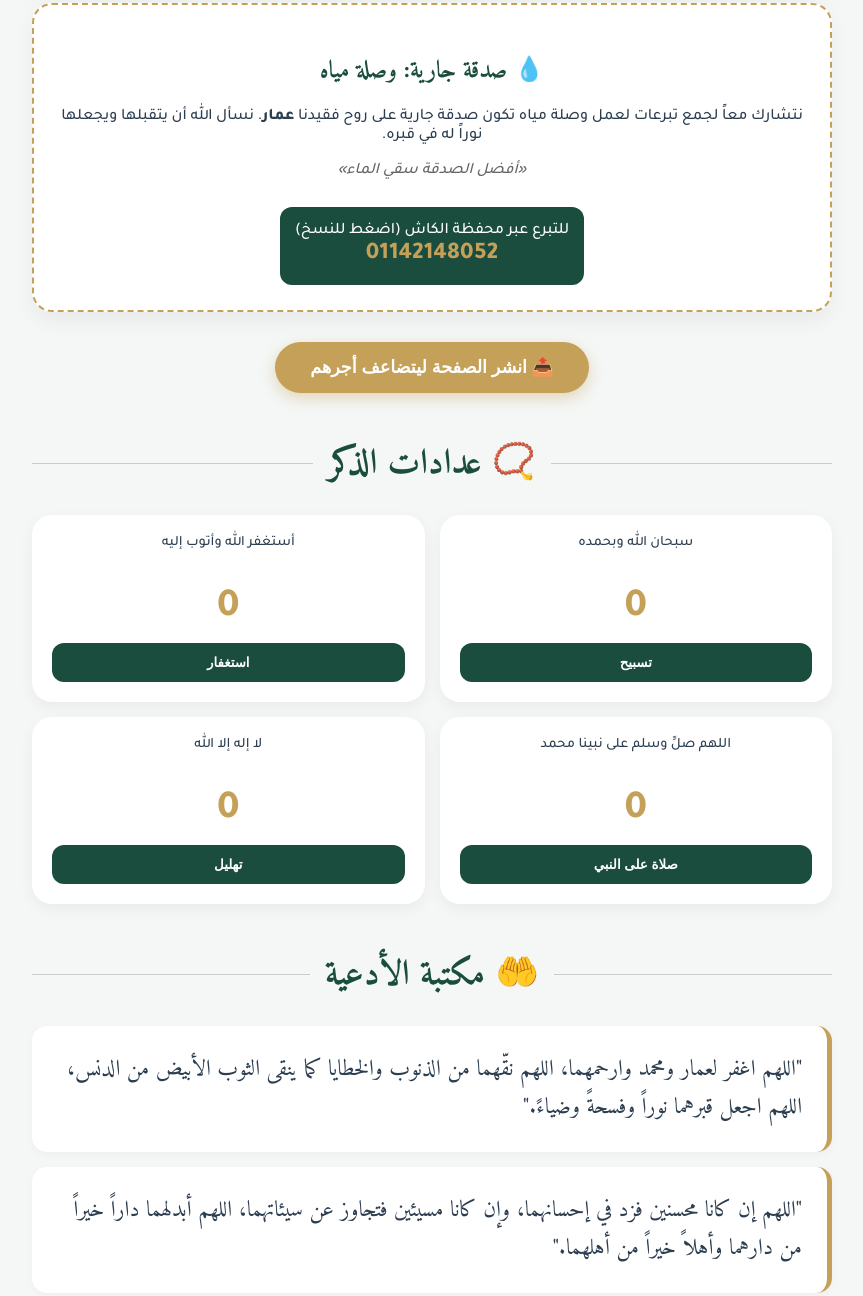
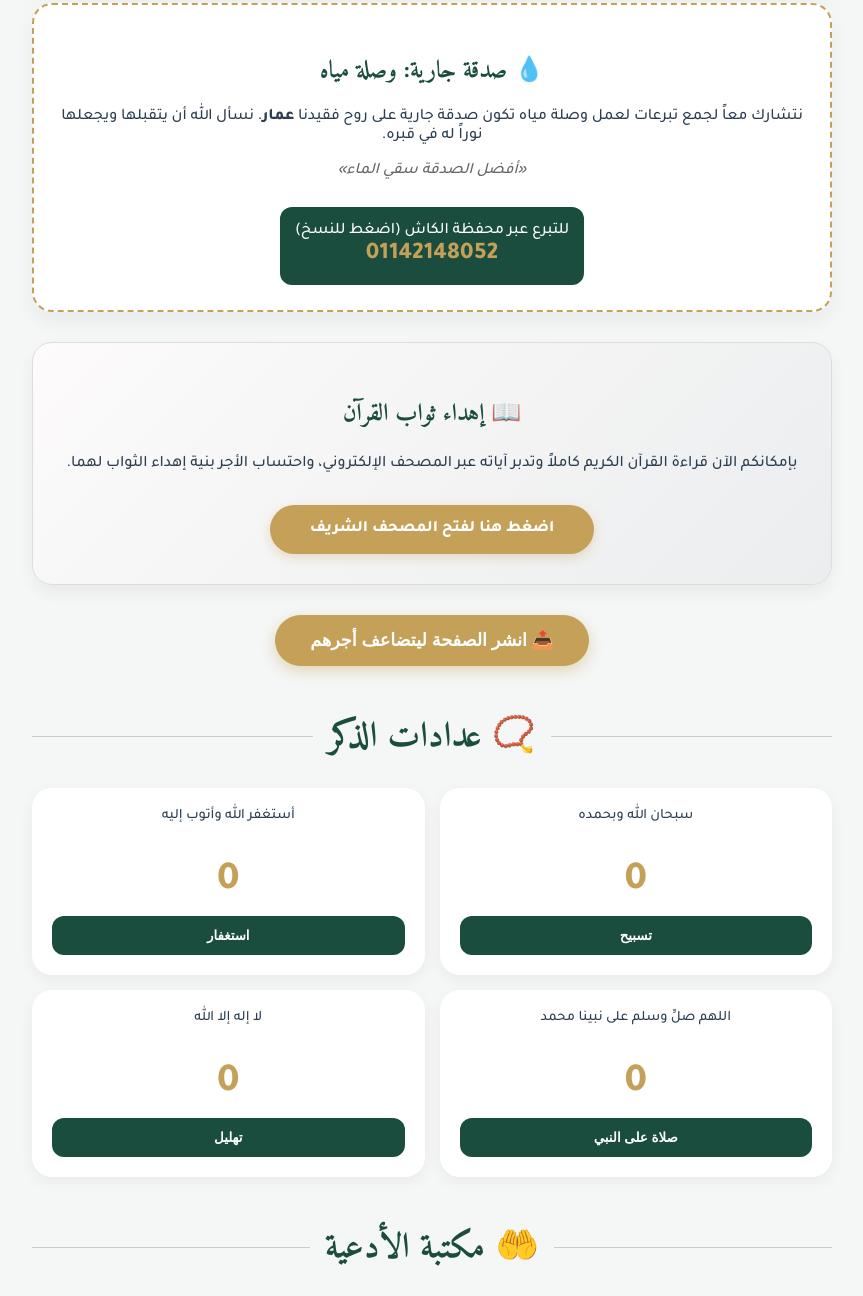
Before and after one commit to eng-yossef/Ammar-Mohammed, a plain HTML site: page index.html in a window 1280 px wide. Shown: the part 581-1877 px from the top of the page, without its empty margins (208-1071 px from the left). Drawn offline with nearby package versions, Linux system fonts and the light colour scheme.

Commit message:
Quran Added

```diff
--- a/index.html
+++ b/index.html
@@ -53,7 +53,7 @@
         .img-circle:hover { transform: scale(1.05); }
         .img-circle img { width: 100%; height: 100%; object-fit: cover; }
 
-        /* قسم التبرع لوصلة المياه الجديد */
+        /* قسم التبرع لوصلة المياه */
         .donation-section {
             background: var(--white);
             border-radius: 20px;
@@ -75,6 +75,30 @@
             transition: 0.3s;
         }
         .cash-number { display: block; font-size: 1.5rem; font-weight: bold; color: var(--gold); }
+
+        /* قسم المصحف الإلكتروني الجديد */
+        .quran-link-card {
+            background: linear-gradient(135deg, #fdfbfb 0%, #ebedee 100%);
+            border-radius: 20px;
+            padding: 30px;
+            margin: 30px 0;
+            text-align: center;
+            border: 1px solid #ddd;
+            box-shadow: 0 8px 16px rgba(0,0,0,0.05);
+        }
+        .quran-btn {
+            background: var(--gold);
+            color: white;
+            text-decoration: none;
+            padding: 15px 40px;
+            border-radius: 50px;
+            font-weight: bold;
+            display: inline-block;
+            margin-top: 15px;
+            transition: 0.3s;
+            box-shadow: 0 4px 12px rgba(197, 160, 89, 0.3);
+        }
+        .quran-btn:hover { background: #b08d4a; transform: translateY(-2px); }
 
         /* رسالة تذكير دائمة */
         .reminder-banner {
@@ -122,7 +146,7 @@
             font-size: 1.4rem; line-height: 1.7; box-shadow: 0 3px 10px rgba(0,0,0,0.03);
         }
 
-        /* القرآن */
+        /* القرآن الصوتيات */
         .quran-grid { display: grid; gap: 15px; }
         .audio-item {
             background: #fff; padding: 15px; border-radius: 15px;
@@ -130,7 +154,6 @@
         }
         audio { width: 100%; }
 
-        /* Toast */
         #toast {
             position: fixed; bottom: 20px; left: 50%; transform: translateX(-50%);
             background: rgba(0,0,0,0.8); color: white; padding: 12px 25px;
@@ -143,8 +166,6 @@
             color: #f1f1f1; margin-top: 60px; padding: 40px 20px 20px;
             border-top: 5px solid var(--gold); text-align: center;
         }
-        footer h3 { font-family: 'Amiri', serif; font-size: 1.8rem; color: var(--gold); margin-bottom: 10px; }
-        footer .footer-dua { background: rgba(255,255,255,0.05); padding: 20px; border-radius: 15px; margin: 20px 0; }
 
         @keyframes fadeInUp { from { bottom: -50px; opacity: 0; } to { bottom: 20px; opacity: 1; } }
 
@@ -183,6 +204,12 @@
             <span>للتبرع عبر محفظة الكاش (اضغط للنسخ)</span>
             <span class="cash-number">01142148052</span>
         </div>
+    </div>
+
+    <div class="quran-link-card">
+        <h2 style="color: var(--primary); font-family: 'Amiri', serif;">📖 إهداء ثواب القرآن</h2>
+        <p>بإمكانكم الآن قراءة القرآن الكريم كاملاً وتدبر آياته عبر المصحف الإلكتروني، واحتساب الأجر بنية إهداء الثواب لهما.</p>
+        <a href="https://eng-yossef.github.io/Quran" target="_blank" class="quran-btn">اضغط هنا لفتح المصحف الشريف</a>
     </div>
 
     <div class="share-box">
@@ -245,9 +272,6 @@
     <div class="footer-content">
         <h3>🌿 صدقة جارية لا تنقطع</h3>
         <p>هذا الموقع وُضع بنية الصدقة الجارية عن روحَي <strong>عمار</strong> و <strong>محمد</strong></p>
-        <div class="footer-dua">
-            اللهم اجعل هذا العمل خالصًا لوجهك الكريم، وتقبله قبولًا حسنًا، واجعله نورًا في قبريهما.
-        </div>
         <div class="footer-bottom">
             © <span>صدقة جارية</span> — صُممت بحب ودعاء <br> ﴿ وَمَا عِندَ اللَّهِ خَيْرٌ وَأَبْقَى ﴾
         </div>
```
